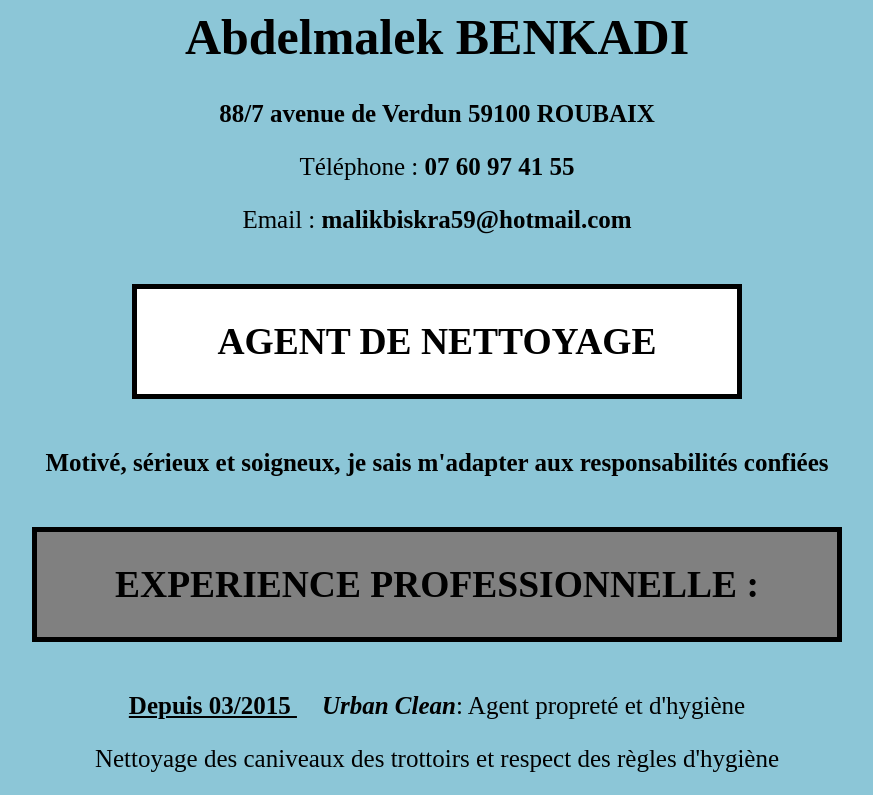
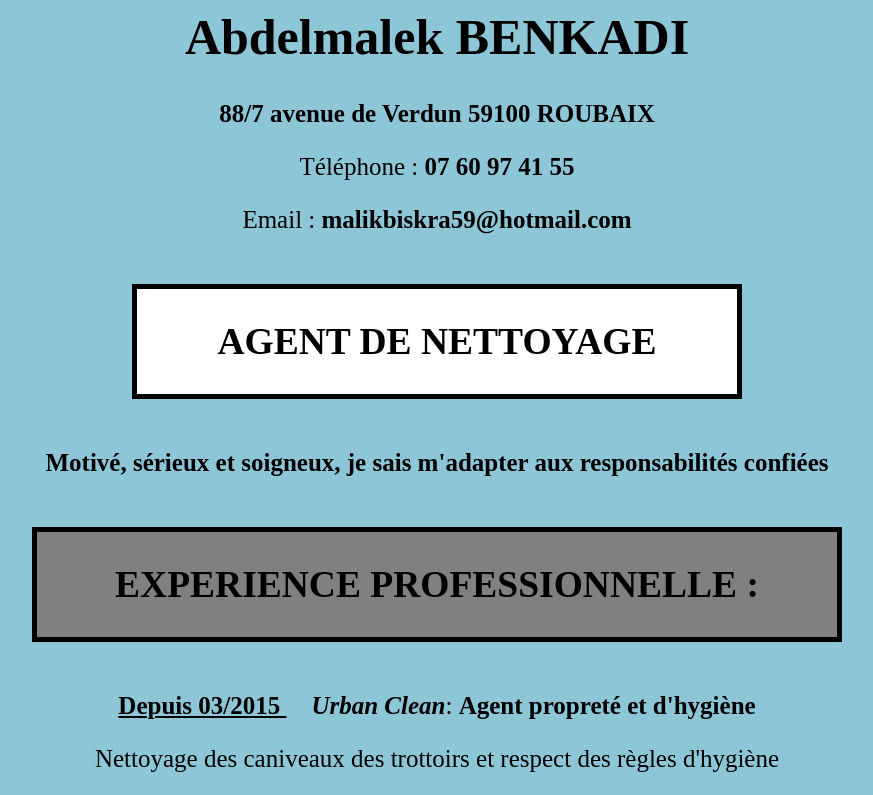
Before and after one commit to abdelmalekb/cv_abdelmalek, a plain HTML site: page index.html in a window 1280 px wide. Shown: the top 795 px of the page, without its empty margins (203-1076 px from the left). Drawn offline with Linux system fonts and the light colour scheme.

Commit message:
Update index.html

```diff
--- a/index.html
+++ b/index.html
@@ -23,7 +23,7 @@
       <h2><b>EXPERIENCE PROFESSIONNELLE</b> :</h2>
     </div>
   </center>
-    <p> <u style="font-weight: bold; margin-right:25px;"> Depuis 03/2015 </u> <b style="font-style:oblique;">Urban Clean</b>: <span style="font-weight:400;">Agent propreté et d'hygiène</span></p>
+    <p> <u style="font-weight: bold; margin-right:25px;"> Depuis 03/2015 </u> <b style="font-style:oblique;">Urban Clean</b>: <span style="font-weight:600;">Agent propreté et d'hygiène</span></p>
     <p>  Nettoyage des caniveaux des trottoirs et respect des règles d'hygiène</p>
     <p><u style="font-weight: bold;margin-right:25px; ">  12/2014 02/2015</u><b style="font-style:oblique;"> ANGLE 349</b> <span>Agent de surveillance et d'entretien des parkings</span></p>
     <p> <u style="font-weight: bold; margin-right:25px;"> 06/2014 08/2014</u><b style="font-style:oblique;"> ICEO</b> Agent propreté et d'hygiène</p>
```
